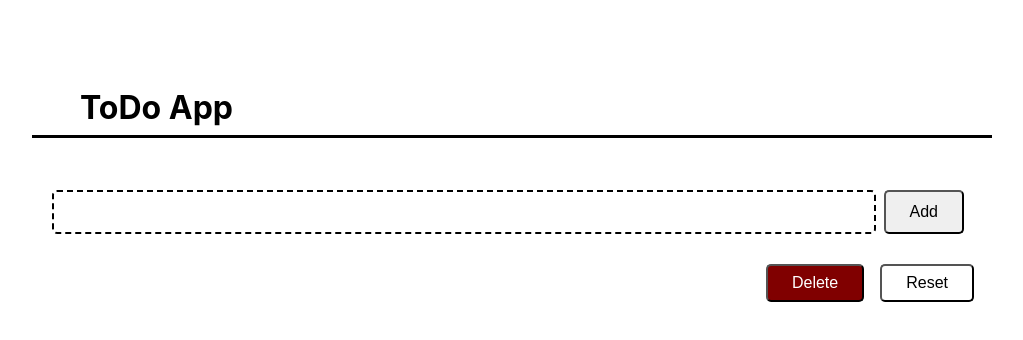
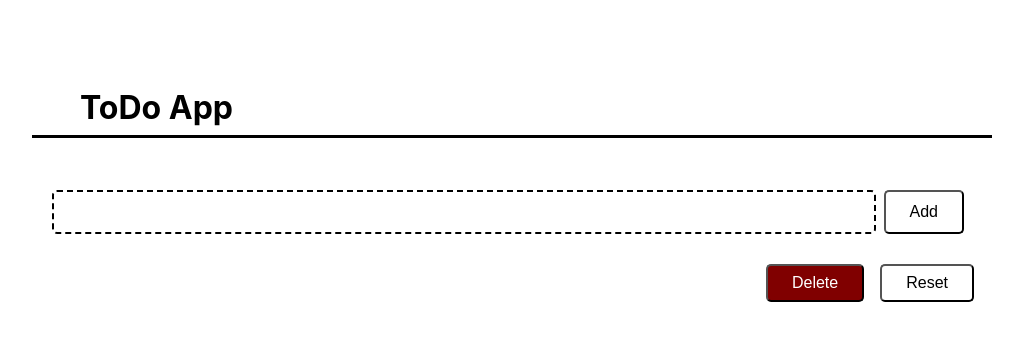
Before and after one commit to dreiki/todo-ts-1, a React (Vite) app: page / in a window 1280 px wide. Shown: the top 340 px of the page, without its empty margins (128-1151 px from the left). Built offline with nearby package versions, Linux system fonts and the light colour scheme.

Commit message:
add date to todo data,fix component style

```diff
--- a/src/App.tsx
+++ b/src/App.tsx
@@ -8,7 +8,7 @@ function App() {
     useEffect(() => {
       setTimeout(()=>{
         changeComponent(<Todo />)
-      },5000)
+      },2000)
     })
 
   return(
--- a/src/Todo.tsx
+++ b/src/Todo.tsx
@@ -16,7 +16,7 @@ function TodoItemsInput(props) {
     return(
         <div className={`input-container`}>
             <input className="input-field" name="Input" value={props.value} onInput={props.onChange} onKeyDown={props.onKeyDown}></input> {/* bind component input event to parrent component*/}
-            <button className="Normal" onClick={props.onClick}>Add</button> {/* bind component click event to parrent component*/}
+            <button className="normal-button" onClick={props.onClick}>Add</button> {/* bind component click event to parrent component*/}
         </div>
     )
 }
@@ -84,8 +84,8 @@ function Todo() {
     function addNewData(newdata){
         if (newdata != "") {
             let temporarydata=data
-            temporarydata.push({id:temporarydata.length+1,description:newdata,checked:false})
-            // console.log(temporarydata)
+            temporarydata.push({id:temporarydata.length+1,description:newdata,checked:false,date:Date.now()})
+            console.log(temporarydata)
             setData([...temporarydata])
         }
     }
```
